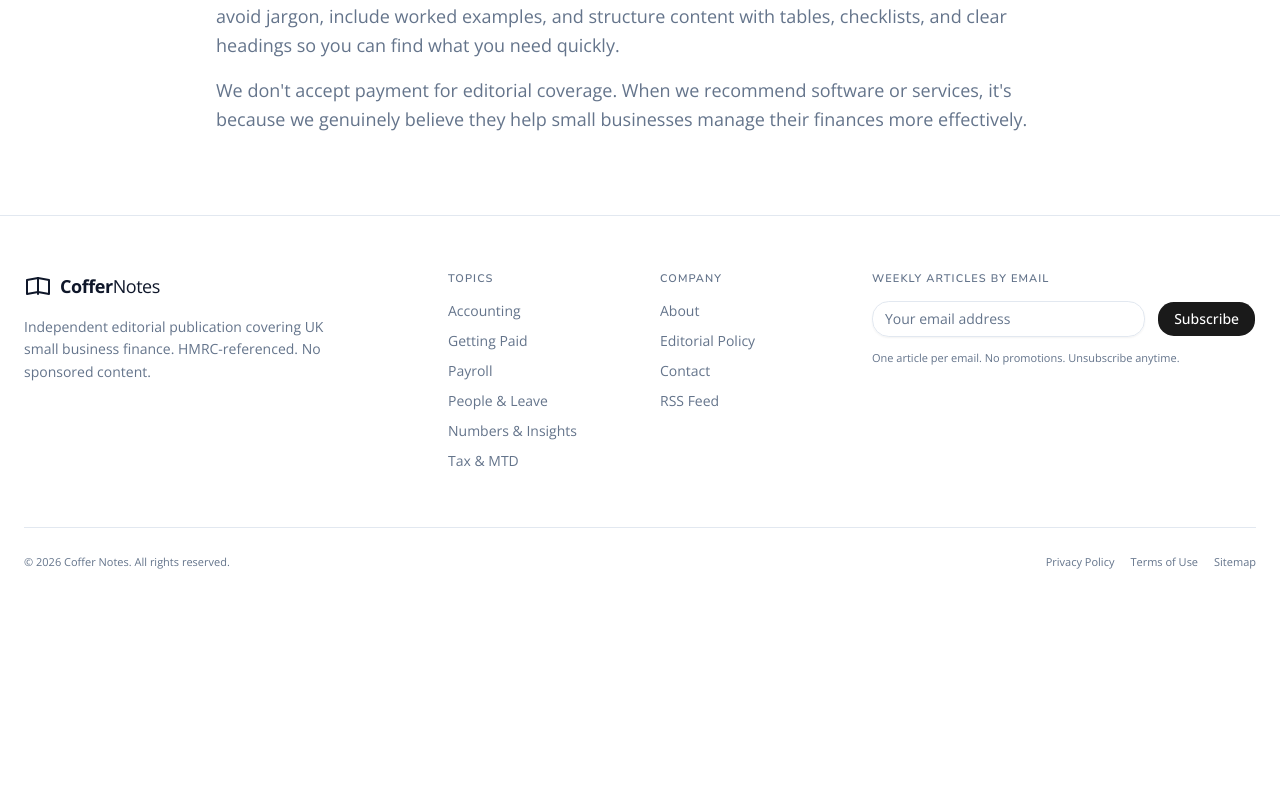
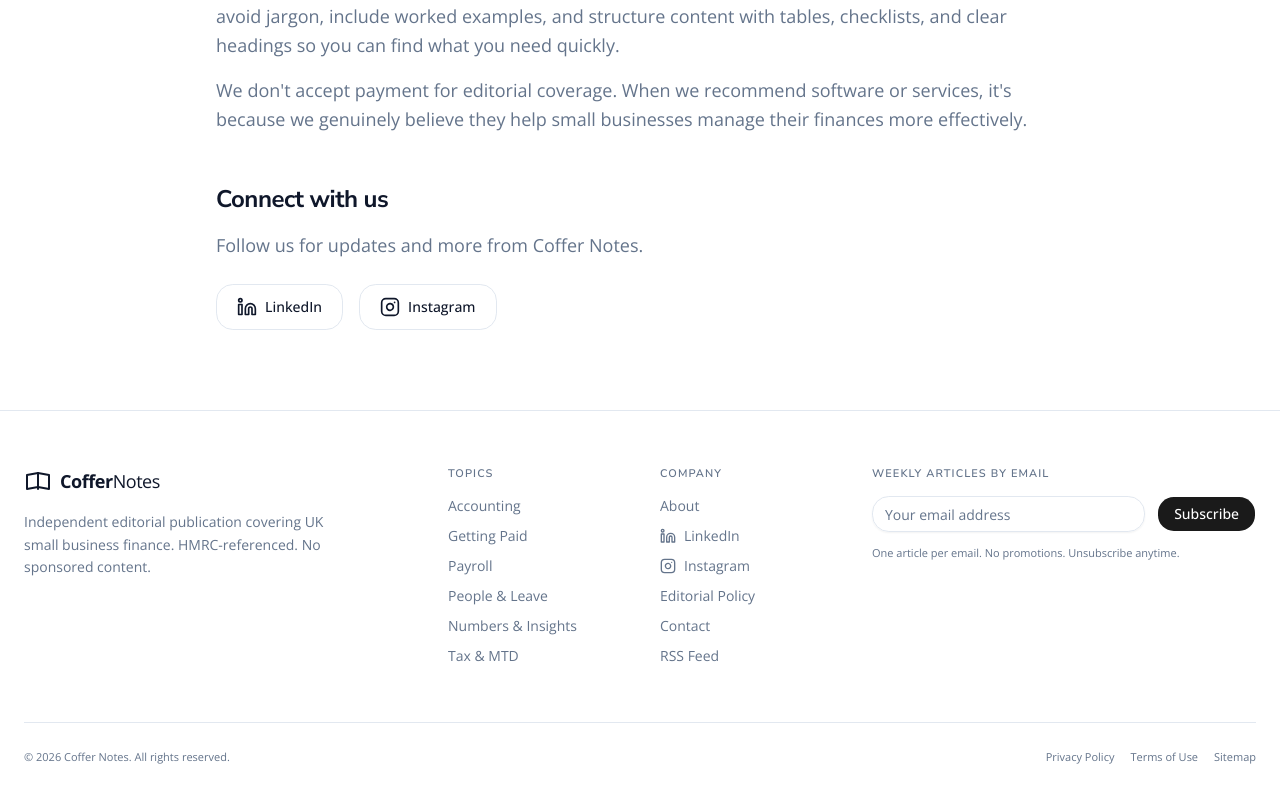
Before and after one commit to ahmadrazahassan/coffernotes, a Next.js app: page /about in a window 1280 px wide. Shown: the part 1168-1958 px from the top of the page. Before the commit the page ends 1763 px from the top, so only its background shows below. Built offline with nearby package versions, Linux system fonts and the light colour scheme; no server answers.

Commit message:
chore: Impact head meta tag (impact-site-verification) and add LinkedIn/Instagram to footer and about
Made-with: Cursor

```diff
--- a/app/about/page.tsx
+++ b/app/about/page.tsx
@@ -1,5 +1,6 @@
 import type { Metadata } from "next";
 import { CATEGORIES } from "@/lib/constants";
+import { Linkedin, Instagram } from "lucide-react";
 
 const BASE_URL =
   process.env.NEXT_PUBLIC_SITE_URL || "https://www.coffernotes.com";
@@ -60,6 +61,33 @@ export default function AboutPage() {
         software or services, it&apos;s because we genuinely believe they help
         small businesses manage their finances more effectively.
       </p>
+
+      <h2 id="connect" className="text-2xl font-bold mt-12">Connect with us</h2>
+      <p className="text-lg text-text-secondary mt-4 leading-relaxed">
+        Follow us for updates and more from Coffer Notes.
+      </p>
+      <div className="flex flex-wrap gap-4 mt-6">
+        <a
+          href="https://www.linkedin.com/in/abdul-rehman-ch-438049213"
+          target="_blank"
+          rel="noopener noreferrer"
+          className="inline-flex items-center gap-2 rounded-xl border border-border px-5 py-3 text-sm font-medium text-text-primary hover:bg-surface hover:border-text-secondary/30 transition-colors"
+          aria-label="LinkedIn"
+        >
+          <Linkedin className="h-5 w-5" />
+          LinkedIn
+        </a>
+        <a
+          href="https://www.instagram.com/arc.official01/"
+          target="_blank"
+          rel="noopener noreferrer"
+          className="inline-flex items-center gap-2 rounded-xl border border-border px-5 py-3 text-sm font-medium text-text-primary hover:bg-surface hover:border-text-secondary/30 transition-colors"
+          aria-label="Instagram"
+        >
+          <Instagram className="h-5 w-5" />
+          Instagram
+        </a>
+      </div>
     </div>
   );
 }
--- a/app/layout.tsx
+++ b/app/layout.tsx
@@ -46,9 +46,9 @@ export const metadata: Metadata = {
     title: "Coffer Notes",
     description: "UK small business finance, explained properly.",
   },
-  // Impact / Clarity site verification (not visible to users)
+  // Impact site verification: paste in <head> per verifier instructions
   other: {
-    "Impact-Site-Verification": "50563464-78db-477c-ada3-5172815b9e6f",
+    "impact-site-verification": "50563464-78db-477c-ada3-5172815b9e6f",
   },
 };
 
--- a/components/layout/Footer.tsx
+++ b/components/layout/Footer.tsx
@@ -2,6 +2,7 @@ import Link from "next/link";
 import { Logo } from "./Logo";
 import { CATEGORIES } from "@/lib/constants";
 import { SubscribeForm } from "@/components/shared/SubscribeForm";
+import { Linkedin, Instagram } from "lucide-react";
 
 export function Footer() {
   return (
@@ -44,6 +45,26 @@ export function Footer() {
               <Link href="/about" className="text-sm text-text-secondary hover:text-text-primary transition-colors">
                 About
               </Link>
+              <a
+                href="https://www.linkedin.com/in/abdul-rehman-ch-438049213"
+                target="_blank"
+                rel="noopener noreferrer"
+                className="text-sm text-text-secondary hover:text-text-primary transition-colors inline-flex items-center gap-2"
+                aria-label="LinkedIn"
+              >
+                <Linkedin className="h-4 w-4" />
+                LinkedIn
+              </a>
+              <a
+                href="https://www.instagram.com/arc.official01/"
+                target="_blank"
+                rel="noopener noreferrer"
+                className="text-sm text-text-secondary hover:text-text-primary transition-colors inline-flex items-center gap-2"
+                aria-label="Instagram"
+              >
+                <Instagram className="h-4 w-4" />
+                Instagram
+              </a>
               <Link href="/about#editorial" className="text-sm text-text-secondary hover:text-text-primary transition-colors">
                 Editorial Policy
               </Link>
```
